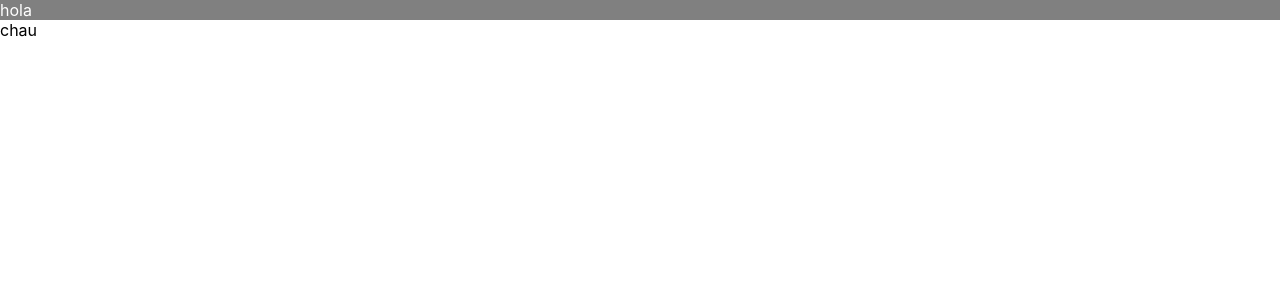
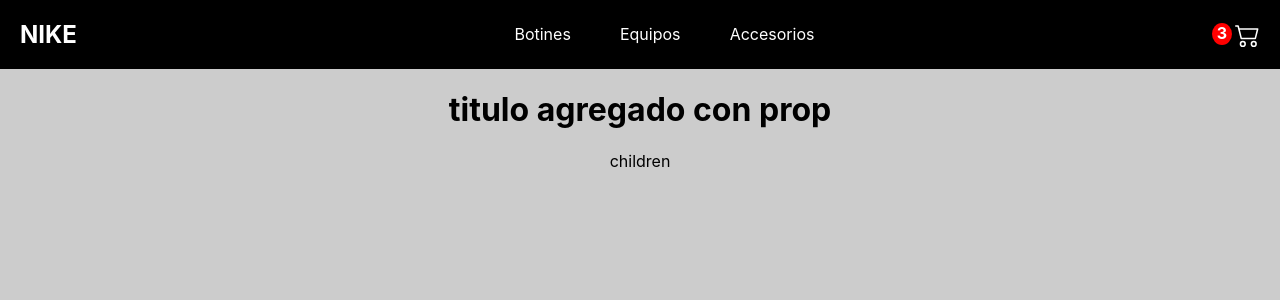
Before and after one commit to leandrogastoon/PreEntrega1-MartinezL, a React (Create React App) app: page / in a window 1280 px wide. Shown: the top 300 px of the page. Built offline with nearby package versions, Linux system fonts and the light colour scheme.

Commit message:
pre-entrega1
pre-entrega1

```diff
--- a/package.json
+++ b/package.json
@@ -6,6 +6,7 @@
     "@testing-library/jest-dom": "^5.16.5",
     "@testing-library/react": "^13.4.0",
     "@testing-library/user-event": "^13.5.0",
+    "bootstrap-icons": "^1.10.2",
     "react": "^18.2.0",
     "react-dom": "^18.2.0",
     "react-scripts": "5.0.1",
--- a/src/App.js
+++ b/src/App.js
@@ -2,11 +2,12 @@
 import './App.css';
 
 import Navbar from './componentes/Navbar/Navbar';
+import ItemListContainer from './componentes/ItemListContainer/ItemListContainer.js'
 
 export default function App() {
   return (
     <div>
-       <Navbar />
+       <Navbar/>
     </div>
   );
 }
--- /dev/null
+++ b/src/componentes/CartWidget/CartWidget.css
@@ -0,0 +1,22 @@
+.contCarrito{
+    display: flex;
+    justify-content: center;
+    align-items: center;
+    margin-right: 20px;
+}
+
+.contCarrito p{
+    font-weight: bold;
+    color: white;
+    padding-bottom: 2px;
+    text-align: center;
+    width: 20px;
+    height: 20px;
+    background-color: red;
+    border-radius: 50%;
+    margin-right: 3px;
+}
+
+.contCarrito svg{
+    color: white;
+}
--- /dev/null
+++ b/src/componentes/CartWidget/CartWidget.js
@@ -0,0 +1,16 @@
+import React from "react";
+
+import './CartWidget.css'
+
+const CartWidget = () => {
+    return (
+        <div className="contCarrito">
+            <p className="Numero">3</p>
+            <svg xmlns="http://www.w3.org/2000/svg" width="25" height="25" fill="currentColor" class="bi bi-cart2" viewBox="0 0 16 16">
+                <path d="M0 2.5A.5.5 0 0 1 .5 2H2a.5.5 0 0 1 .485.379L2.89 4H14.5a.5.5 0 0 1 .485.621l-1.5 6A.5.5 0 0 1 13 11H4a.5.5 0 0 1-.485-.379L1.61 3H.5a.5.5 0 0 1-.5-.5zM3.14 5l1.25 5h8.22l1.25-5H3.14zM5 13a1 1 0 1 0 0 2 1 1 0 0 0 0-2zm-2 1a2 2 0 1 1 4 0 2 2 0 0 1-4 0zm9-1a1 1 0 1 0 0 2 1 1 0 0 0 0-2zm-2 1a2 2 0 1 1 4 0 2 2 0 0 1-4 0z"/>
+            </svg>
+        </div>
+    );
+};
+
+export default CartWidget;
--- /dev/null
+++ b/src/componentes/ItemListContainer/ItemListContainer.css
@@ -0,0 +1,4 @@
+.contItem{
+    margin: 0 auto;
+    text-align: center;
+}
--- /dev/null
+++ b/src/componentes/ItemListContainer/ItemListContainer.js
@@ -0,0 +1,16 @@
+import React from "react";
+
+import './ItemListContainer.css';
+
+const ItemListContainer = ({titulo, children}) => {
+    return (
+        <div className="contItem">
+            <h1>{titulo}</h1>
+            {children}
+        </div>
+
+
+    );
+};
+
+export default ItemListContainer;
--- /dev/null
+++ b/src/componentes/LinksNav/LinksNav.css
@@ -0,0 +1,29 @@
+.contItems{
+    display: flex;
+    justify-content: space-between;
+    align-items: center;
+    background-color: black;
+}
+
+.titulo{
+    margin-left: 20px;
+    color: white;
+}
+
+.items{
+    width: 300px;
+    display: flex;
+    justify-content: space-between;
+    align-items: center;
+    list-style: none;
+}
+
+.items a:hover{
+    text-decoration: underline;
+    font-weight: bold;
+}
+
+.items a{
+    text-decoration: none;
+    color: white
+}
--- /dev/null
+++ b/src/componentes/LinksNav/LinksNav.js
@@ -0,0 +1,22 @@
+import React from "react";
+
+import CartWidget from '../CartWidget/CartWidget.js'
+
+import './LinksNav.css'
+
+const LinksNav = ({titulo, children}) => {
+    return (
+        <div className="contItems">
+            <h2 className="titulo">NIKE</h2>
+            <ul className="items">
+                <li><a href="#">Botines</a></li>
+                <li><a href="#">Equipos</a></li>
+                <li><a href="#">Accesorios</a></li>
+            </ul>
+            <CartWidget/>
+            {children}
+        </div>
+    );
+};
+
+export default LinksNav;
--- a/src/componentes/Navbar/Navbar.css
+++ b/src/componentes/Navbar/Navbar.css
@@ -1,4 +1,7 @@
-.primero{
-    background-color: grey;
-    color: white;
+body{
+    background-color: #cccccc;
 }
+.navbar{
+    width: 100%;
+    height: 70px;
+}
--- a/src/componentes/Navbar/Navbar.js
+++ b/src/componentes/Navbar/Navbar.js
@@ -1,17 +1,20 @@
 import React from "react";
+import ItemListContainer from '../ItemListContainer/ItemListContainer.js';
+import LinksNav from "../LinksNav/LinksNav.js";
+
+
 
 import './Navbar.css';
 
 const Navbar = () => {
     return (
-        <>
-          <div>
-            <div className="primero">hola</div>
-            <div>chau</div>
-          </div>
-        </>
-
-     )
+        <div className="navbar">
+            <LinksNav/>
+            <ItemListContainer titulo= "titulo agregado con prop">
+                <div>children</div>
+            </ItemListContainer>
+        </div>
+     );
 };
 
 export default Navbar;
```
Also changed, not shown: 1 other file (tests, documents, lock files or other folders).
